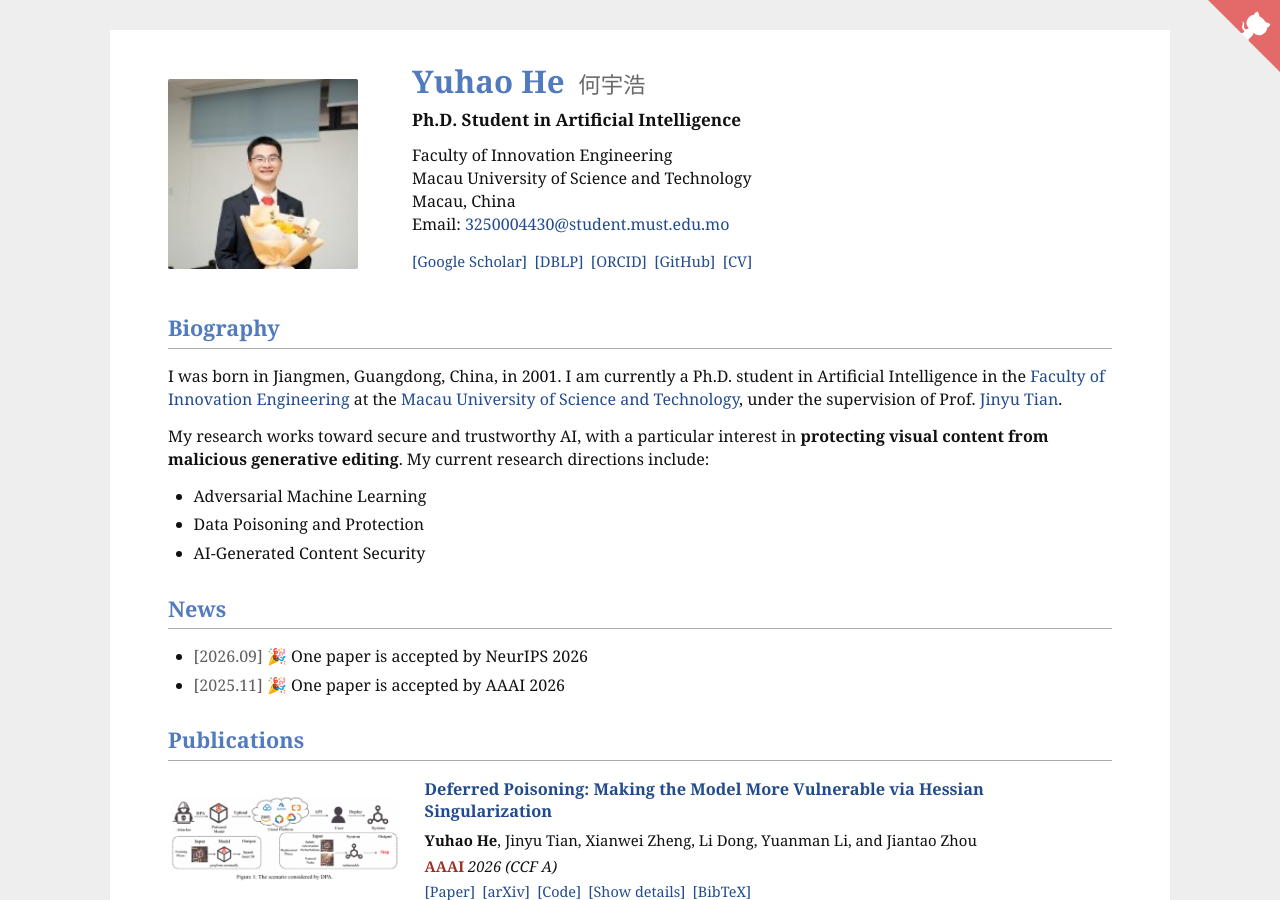
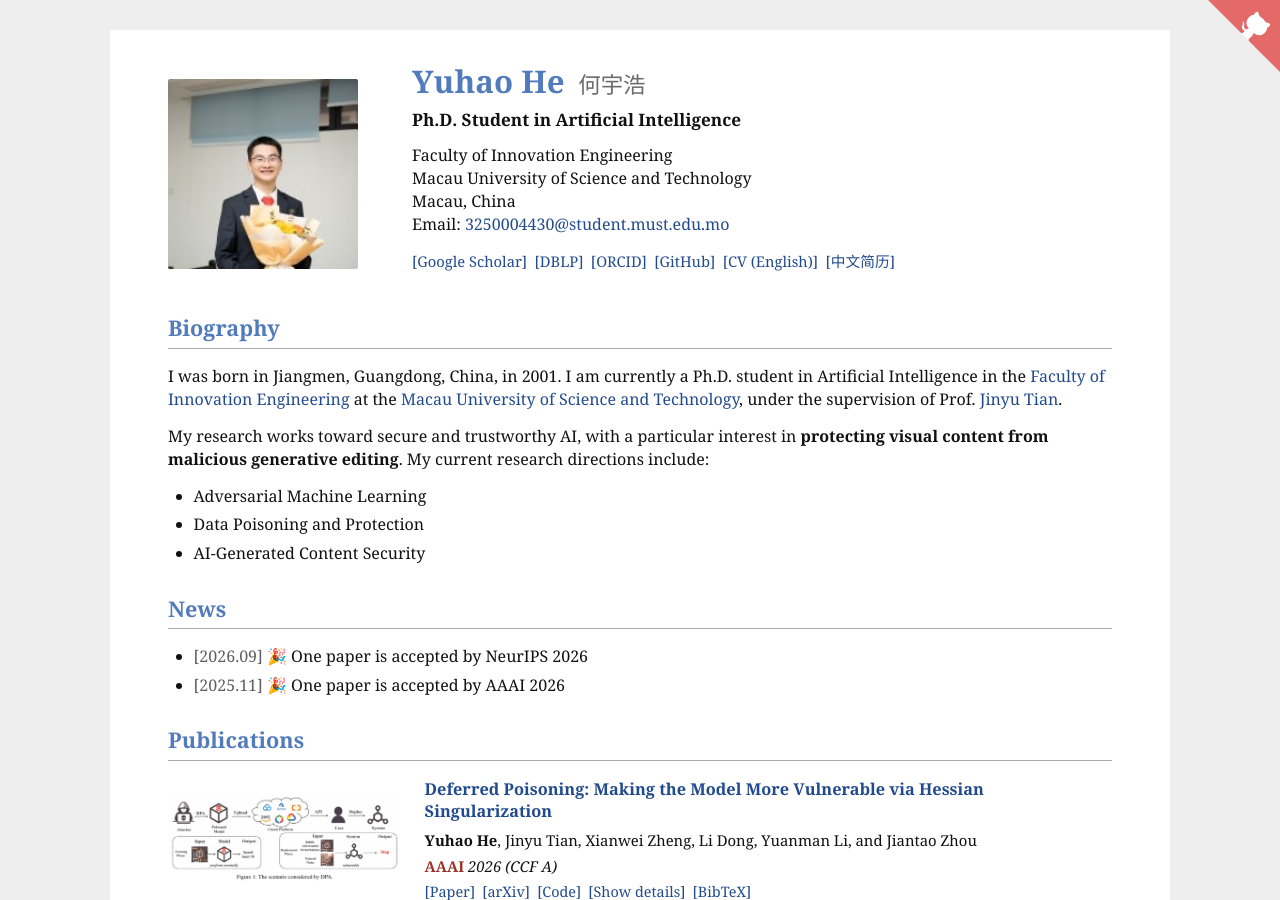
Before and after one commit to Anson-He/Anson-He.github.io, a Jekyll site: the page built from _pages/about.md, in a window 1280 px wide and 900 px high. Built offline with Jekyll 4.4.1, drawn with Linux system fonts in a browser that asks for light colours.

Commit message:
Update English CV and add Chinese CV downloads

```diff
--- a/_layouts/default.html
+++ b/_layouts/default.html
@@ -56,7 +56,9 @@
         <span aria-hidden="true">·</span>
         <a href="{{ '/publications/' | relative_url }}">Publications</a>
         <span aria-hidden="true">·</span>
-        <a href="{{ '/files/Yuhao_He_CV.pdf' | relative_url }}">CV</a>
+        <a href="{{ '/files/Yuhao_He_CV.pdf' | relative_url }}">CV (English)</a>
+        <span aria-hidden="true">·</span>
+        <a href="{{ '/files/Yuhao_He_CV_CN.pdf' | relative_url }}" lang="zh-CN">中文简历</a>
       </nav>
       {% endunless %}
 
--- a/_pages/about.md
+++ b/_pages/about.md
@@ -25,7 +25,8 @@ redirect_from:
       <a href="https://dblp.org/pid/257/8328-1.html">[DBLP]</a>
       <a href="https://orcid.org/0009-0002-8778-5025">[ORCID]</a>
       <a href="https://github.com/Anson-He">[GitHub]</a>
-      <a href="{{ '/files/Yuhao_He_CV.pdf' | relative_url }}">[CV]</a>
+      <a href="{{ '/files/Yuhao_He_CV.pdf' | relative_url }}">[CV (English)]</a>
+      <a href="{{ '/files/Yuhao_He_CV_CN.pdf' | relative_url }}" lang="zh-CN">[中文简历]</a>
     </p>
   </div>
 </header>
```
Also changed, not shown: _pages/cv.md (+1 -1 lines), 2 other files.
